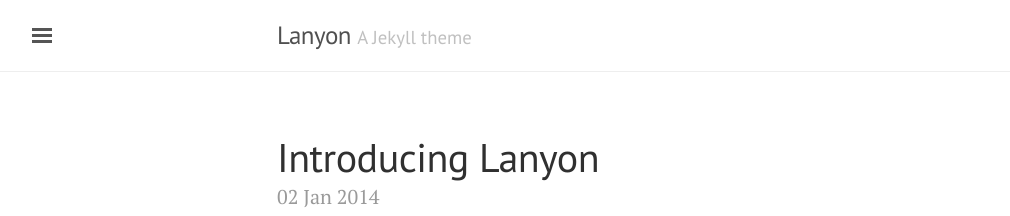
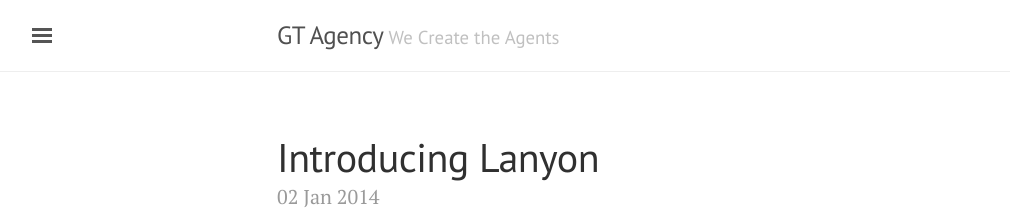
Before and after one commit to gtagency/gtagency.github.com, a Jekyll site: the page built from index.html, in a window 1280 px wide and 900 px high. Shown: the top 216 px of the window, without its empty margins (3-1013 px from the left). Built offline with Jekyll 4.4.1, drawn with Linux system fonts in a browser that asks for light colours; the list of posts is cut into pages by our own code.

Commit message:
Updated config.yaml to be personalized to gtagency

```diff
--- a/_config.yml
+++ b/_config.yml
@@ -5,18 +5,16 @@
 relative_permalinks: true
 
 # Setup
-title:               Lanyon
-tagline:             'A Jekyll theme'
-description:         'A reserved <a href="http://jekyllrb.com" target="_blank">Jekyll</a> theme that places the utmost gravity on content with a hidden drawer. Made by <a href="https://twitter.com/mdo" target="_blank">@mdo</a>.'
-url:                 http://lanyon.getpoole.com
+title:               GT Agency
+tagline:             'We Create the Agents'
+description:         "The Automated Intelligence Club at the Georgia Tech College of Computing"
+url:                 http://gtagency.github.io
 baseurl:             ''
 paginate:            5
 
 # About/contact
 author:
-  name:              Mark Otto
-  url:               https://twitter.com/mdo
-  email:             markdotto@gmail.com
+  name:              George Burdell
 
 # Custom vars
 version:             1.0.0
```
